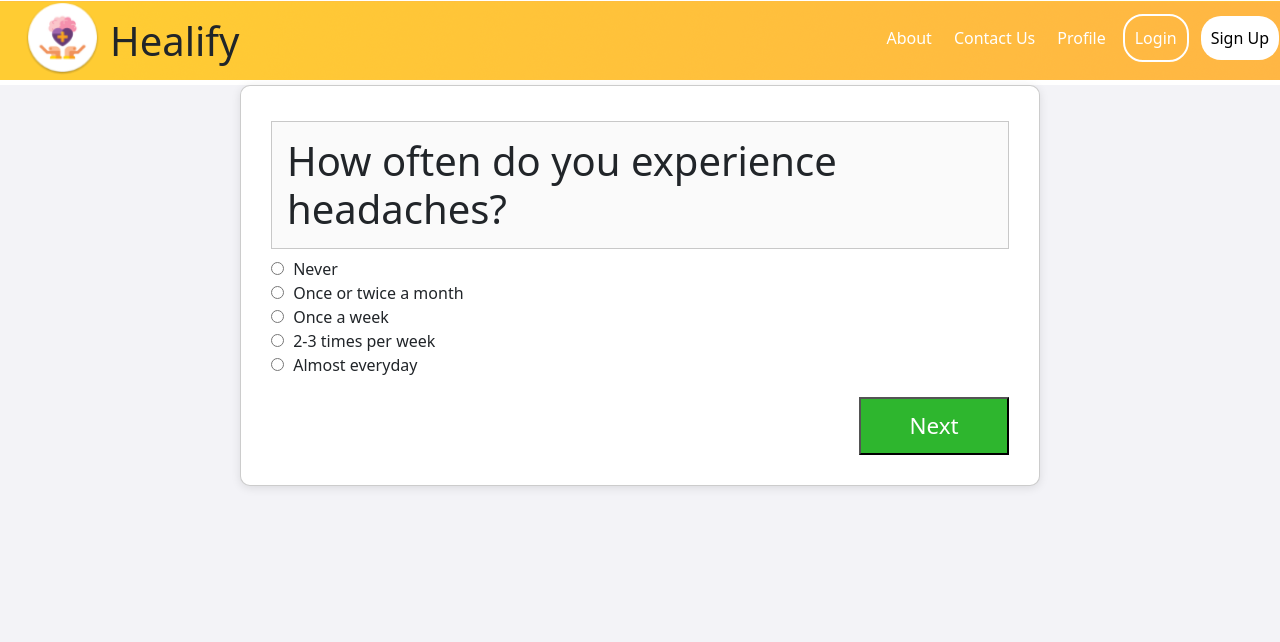
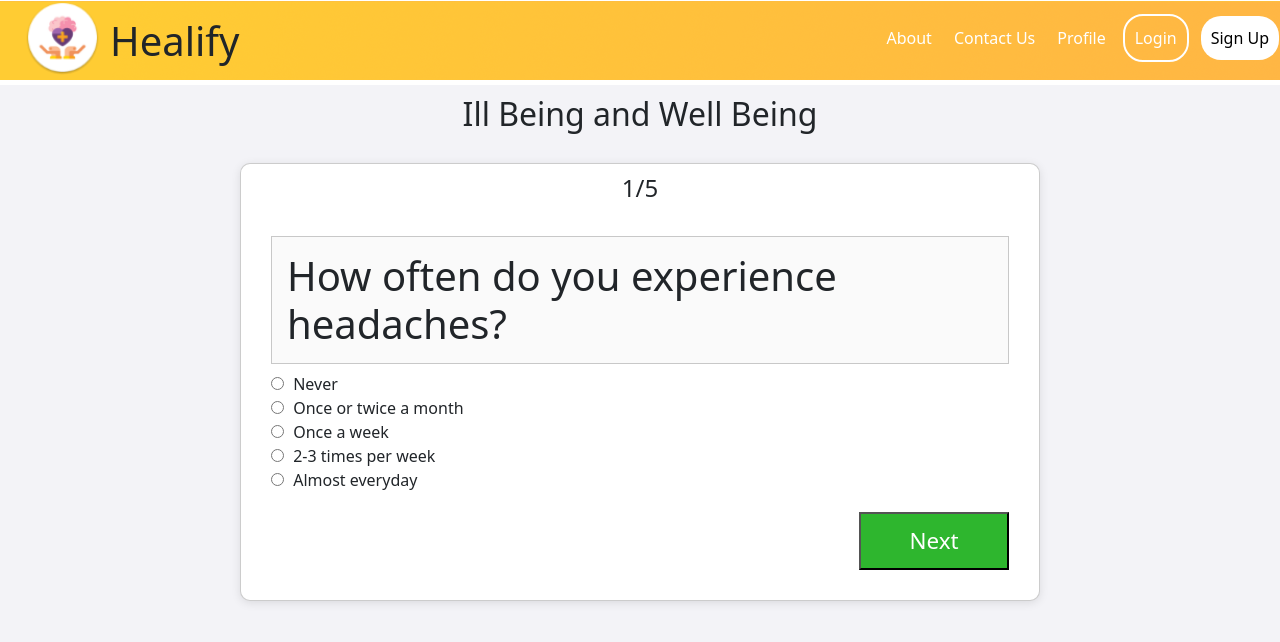
Before and after one commit to SE-Project-Team/Healify, a React (Create React App) app in the folder healify/: page /Quiz1 in a window 1280 px wide. Shown: the top 642 px of the page. Built offline with nearby package versions, Linux system fonts and the light colour scheme.

Commit message:
Progress bar creadted

```diff
--- a/healify/src/App.js
+++ b/healify/src/App.js
@@ -42,16 +42,22 @@ function App() {
             <QuizLanding />
           </Route>
           <Route path="/Quiz1">
-            <Quiz questions={Questions1} />
+            <Quiz
+              category={"Ill Being and Well Being"}
+              questions={Questions1}
+            />
           </Route>
           <Route path="/Quiz2">
-            <Quiz questions={Questions2} />
+            <Quiz category={"Control and Coping"} questions={Questions2} />
           </Route>
           <Route path="/Quiz3">
-            <Quiz questions={Questions3} />
+            <Quiz
+              category={"Relationships and Belonging"}
+              questions={Questions3}
+            />
           </Route>
           <Route path="/Quiz4">
-            <Quiz questions={Questions4} />
+            <Quiz category={"Self Perception"} questions={Questions4} />
           </Route>
           <Route path="/Score">
             <Score />
--- a/healify/src/Components/Quiz.js
+++ b/healify/src/Components/Quiz.js
@@ -59,7 +59,9 @@ export const Quiz = (props) => {
             </ul>
           </header>
           <div className={styles.quizBody}>
+            <h2 className={styles.heading}>{props.category}</h2>
             <div className={styles.quizcontainer}>
+              <h4 class={styles.counter}>{counter}/5</h4>
               <div>
                 <form action="" className={styles.quizForm}>
                   <SpecificQuestion
--- a/healify/src/Components/Quiz.module.css
+++ b/healify/src/Components/Quiz.module.css
@@ -16,6 +16,14 @@
   flex-direction: column;
   justify-content: start;
   background-color: white;
+}
+.heading {
+  text-align: center;
+  margin-bottom: 30px;
+  padding-top: 10px;
+}
+.counter {
+  text-align: center;
 }
 .quizBody {
   height: 1000px;
```
